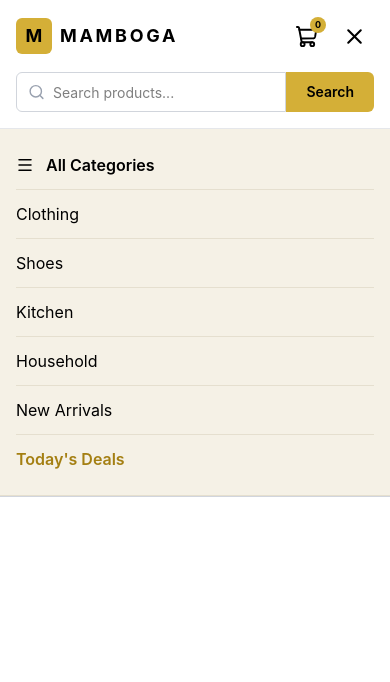
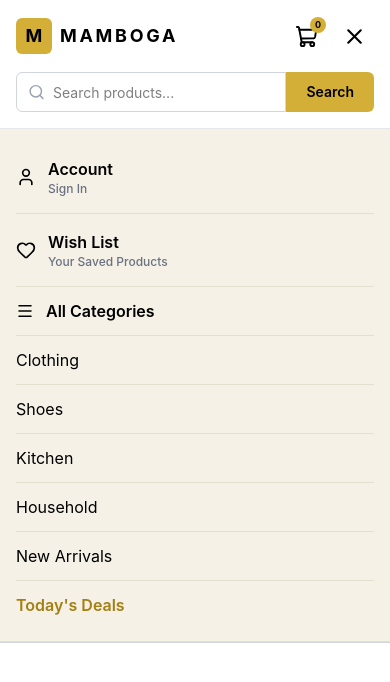
Before and after one commit to Linkon-Tuhoto/E-commerce-website, a React (Vite) app in the folder ecommerce/: page / in a window 390 px wide. Both pictures are taken after a click on the button "Toggle navigation menu". Shown: the top 682 px of the page. Built offline with nearby package versions, Linux system fonts and the light colour scheme.

Commit message:
added sign account and wishlist in mobile view

```diff
--- a/ecommerce/src/components/Navbar.jsx
+++ b/ecommerce/src/components/Navbar.jsx
@@ -351,6 +351,48 @@ function Navbar() {
           <div className="max-w-[1200px] mx-auto px-4">
 
             <nav className="py-3 flex flex-col">
+              {/* Account */}
+              <a href="#"
+              onClick={closeMenu}
+              className="
+              flex
+              items-center
+              gap-3
+              py-4
+              border-b
+            border-[#e5dfcf]
+              font-medium
+            hover:text-[#b08d1f]
+              transition
+              ">
+                <User size={20}/>
+                <div>
+                    <p className="font-semibold">Account</p>
+                    <p className="text-xs text-gray-500">Sign In</p>
+                </div>
+              </a>
+
+              {/* Wish List */}
+              <a href="#"
+              onClick={closeMenu}
+              className="
+              flex
+              items-center
+              gap-3
+              py-4
+              border-b
+              border-[#e5dfcf]
+              font-medium
+              hover:text-[#b08d1f]
+              transition
+              ">
+                <Heart size={20} />
+                <div>
+                    <p className="font-semibold">Wish List</p>
+                    <p className="text-xs text-gray-500">Your Saved Products</p>
+                </div>
+              </a>
+
 
               {/* All Categories */}
               <a
```
